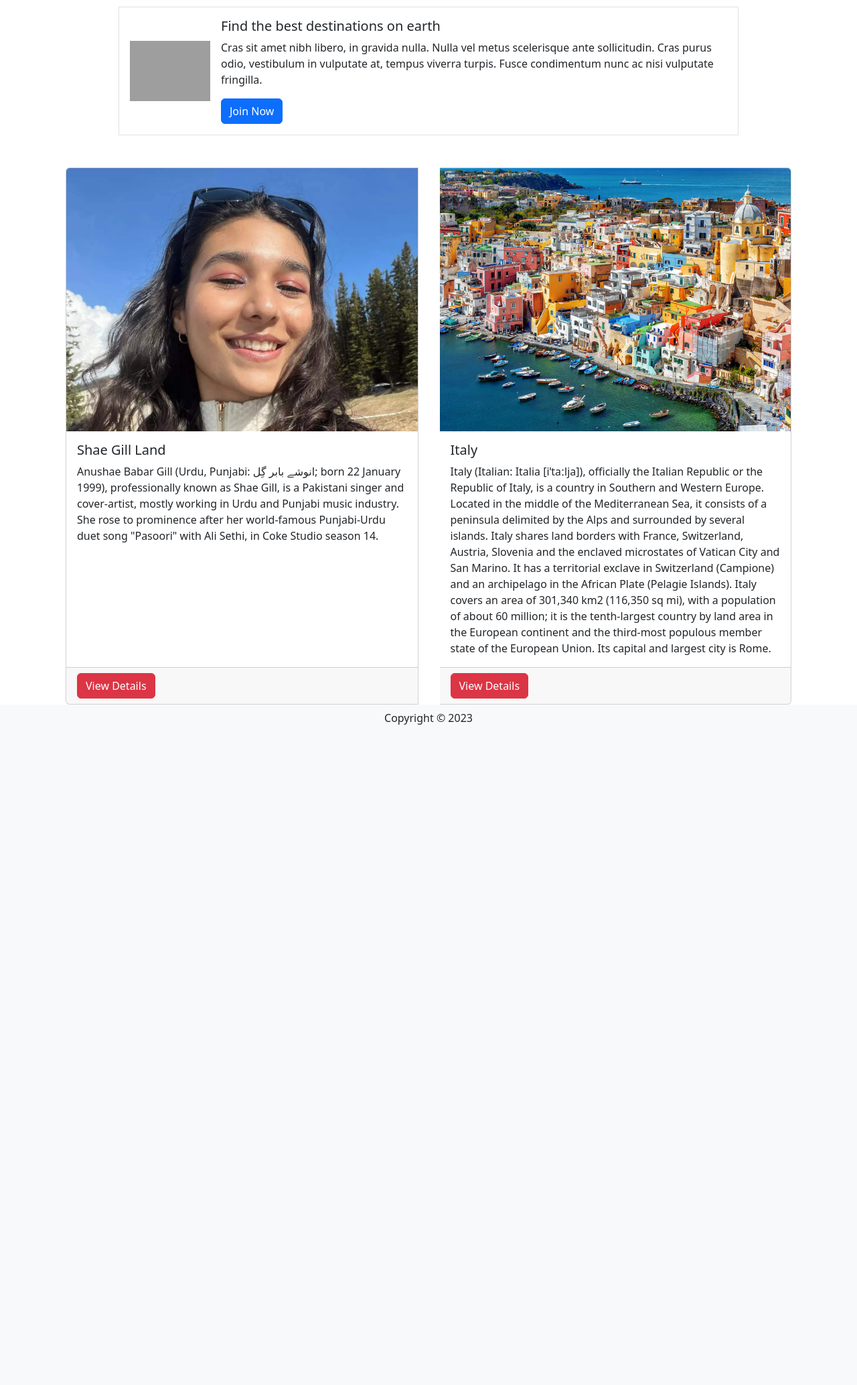
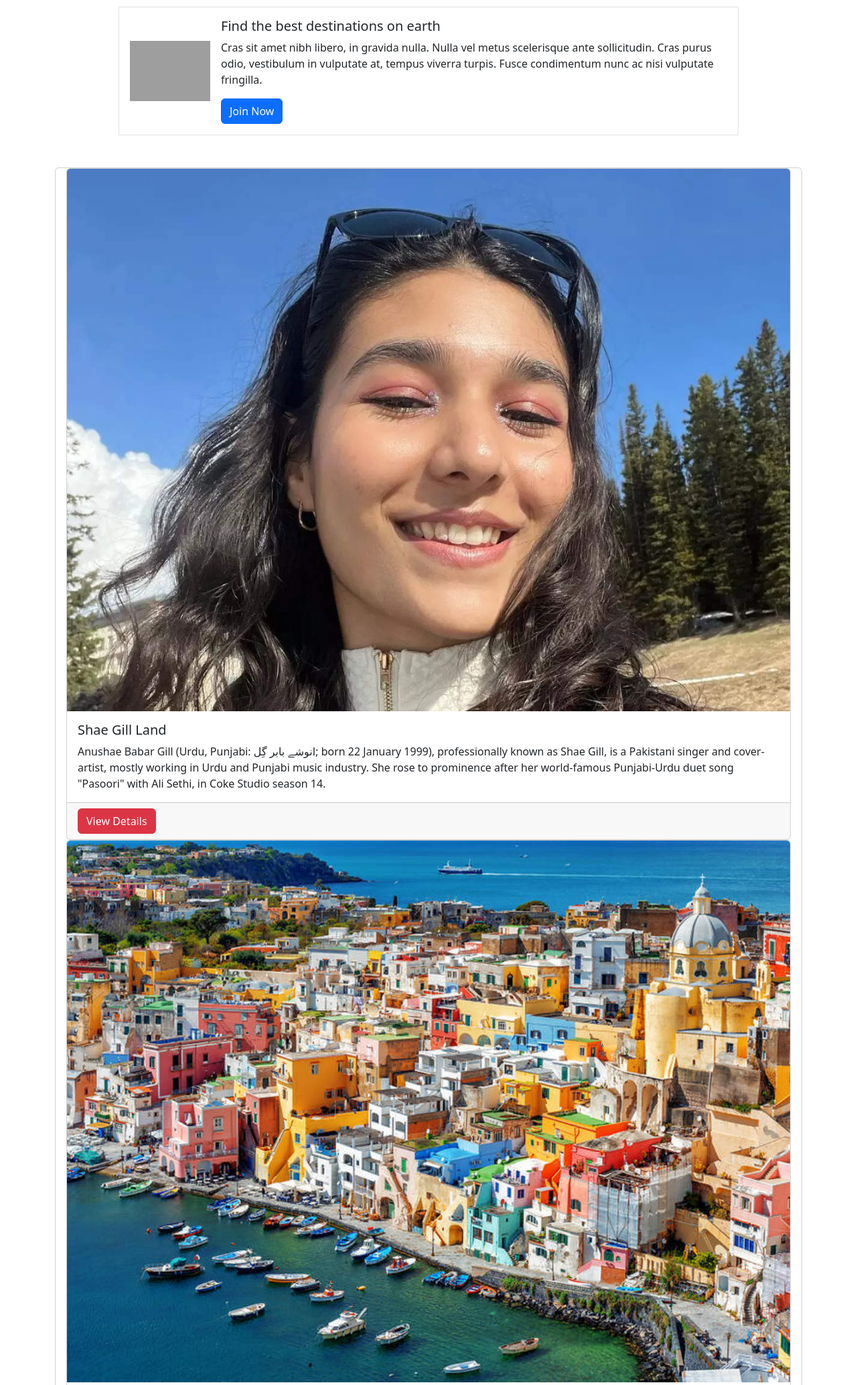
Before and after one commit to jj00nius/IAB207_demo, a Flask app: page / in a window 1280 px wide. Shown: the part 423-2491 px from the top of the page at 67% size. Before the commit the page ends 1505 px from the top, so only its background shows below. Run offline with Flask 3, Linux system fonts and the light colour scheme; some libraries are stand-ins or nearby versions; grey boxes are pictures that could not be loaded.

Commit message:
dynamic datetime

```diff
--- a/travel/templates/destinations/show.html
+++ b/travel/templates/destinations/show.html
@@ -51,7 +51,7 @@
           {% for comment in destination.comments %}
           <div class="card">
               <div class="col-md-5">
-                <b>{{ comment.user.name }} <span class="ml-2 text-muted">January 2024</span></b>
+                <b>{{ comment.user.name }}</b> <span class="ml-2 text-muted"> {{ comment.created_at.strftime("%A %d %B %Y") }}</span>
                 <p>{{ comment.text }}</p>
               </div>
           </div>
--- a/travel/templates/index.html
+++ b/travel/templates/index.html
@@ -40,7 +40,7 @@
          </div>
 
         <!-- Populate card with destinations from a list provided by the database-->
-         <div class="card-group">
+         <div class="card">
             {% for destination in destinations %}
             <div class="card mx-3">
                <img class="card-img-top"
```
Also changed, not shown: instance/traveldb.sqlite.
